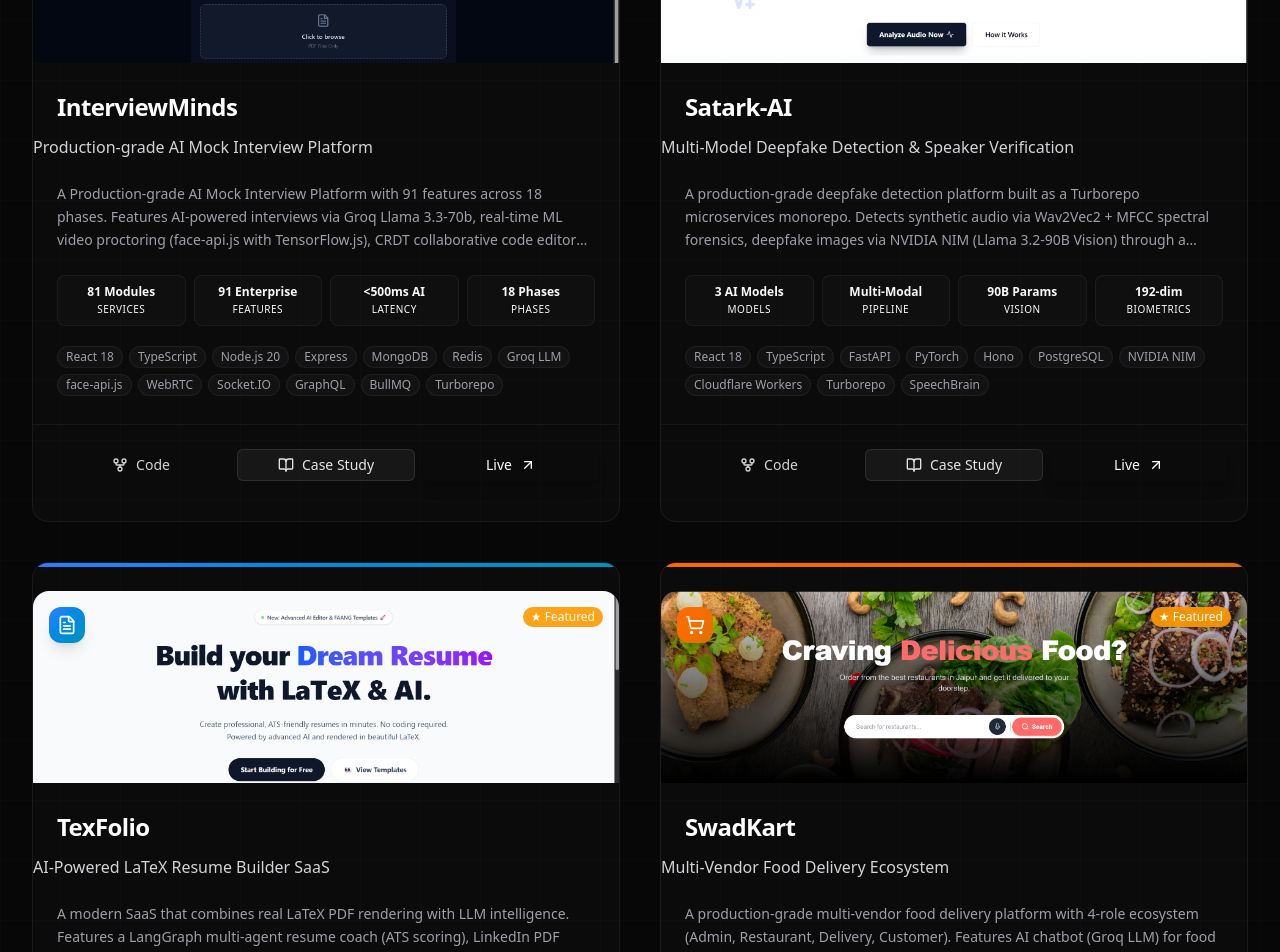
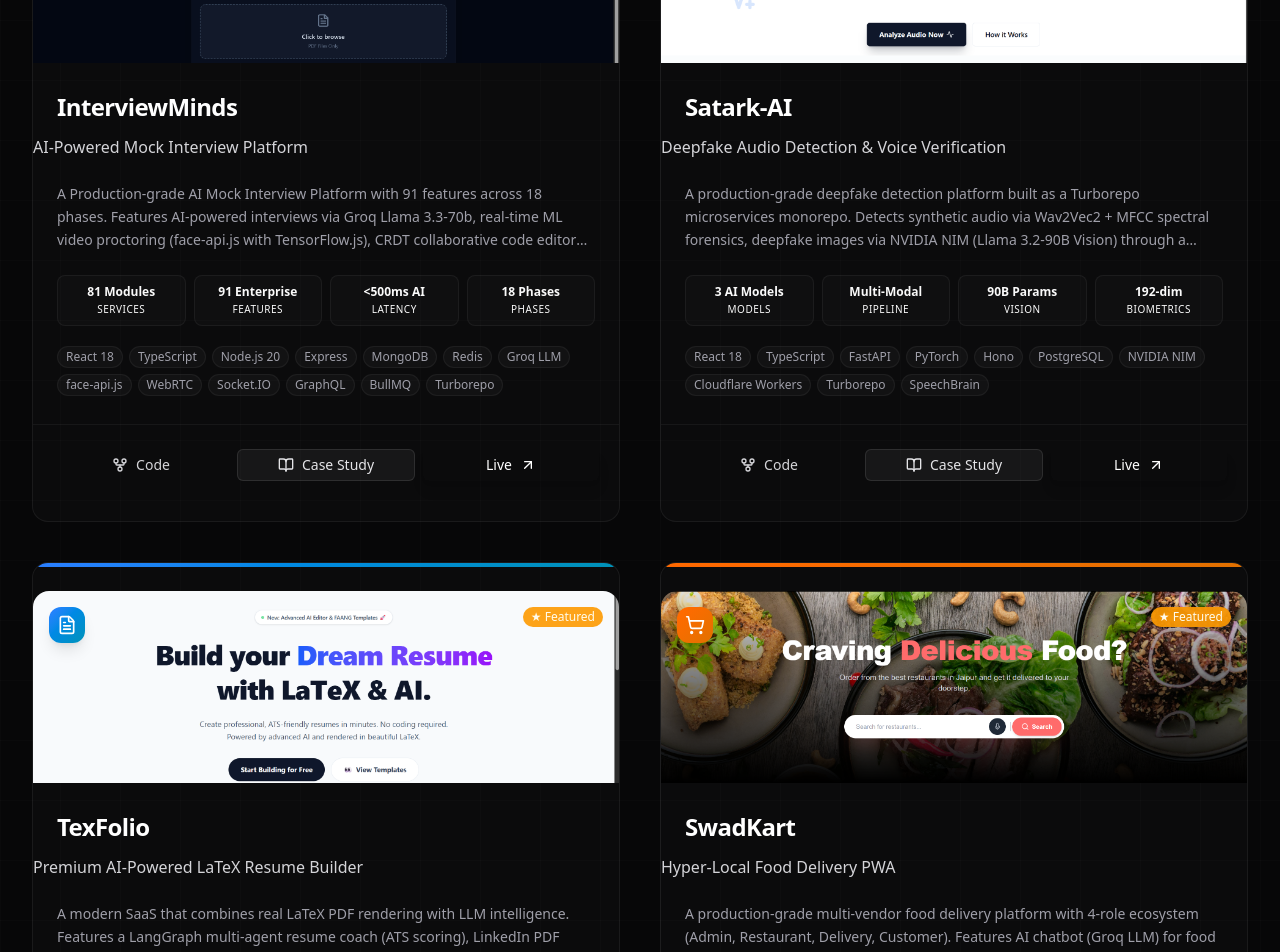
Before and after one commit to theunstopabble/gautam_portfolio, a Next.js app: page /projects in a window 1280 px wide. Shown: the part 460-1412 px from the top of the page. Built offline with nearby package versions, Linux system fonts and the light colour scheme.

Commit message:
feat: update meta titles/descriptions + GitHub Action for auto-indexing on push

```diff
--- a/src/app/layout.tsx
+++ b/src/app/layout.tsx
@@ -9,9 +9,9 @@
 
 export const metadata: Metadata = {
   title:
-    "Gautam Kumar | Full-Stack Developer | Solo-shipped 4 SaaS | AI Integration — Portfolio",
+    "Gautam Kumar | Full-Stack Developer & AI Engineer Portfolio",
   description:
-    "Full-Stack Developer · Solo-shipped 4 SaaS Products · Microsoft Elevate Intern. Creator of InterviewMinds, SwadKart, Satark AI & TexFolio — React, Node, Python & LLMs.",
+    "Explore the professional portfolio of Gautam Kumar, a MERN stack developer and AI enthusiast building production-grade SaaS applications, deepfake detection models, and smart web solutions.",
   keywords: [
     "Gautam Kumar",
     "Gautam Kumar developer",
@@ -47,9 +47,9 @@
   },
   openGraph: {
     title:
-      "Gautam Kumar | Full-Stack Developer | Solo-shipped 4 SaaS | AI Integration",
+      "Gautam Kumar | Full-Stack Developer & AI Engineer Portfolio",
     description:
-      "Built 4+ AI-integrated SaaS products including InterviewMinds, SwadKart, Satark AI, and TexFolio. Microsoft Elevate Intern. React, Node.js, TypeScript, Python & LLMs specialist.",
+      "Explore the professional portfolio of Gautam Kumar, a MERN stack developer and AI enthusiast building production-grade SaaS applications, deepfake detection models, and smart web solutions.",
     type: "website",
     locale: "en_US",
     url: "https://gautam-kr.vercel.app",
@@ -59,16 +59,16 @@
         url: "https://gautam-kr.vercel.app/og-image.png",
         width: 1200,
         height: 630,
-        alt: "Gautam Kumar — Full-Stack Developer | Solo-shipped 4 SaaS | AI Integration, Portfolio",
+        alt: "Gautam Kumar — Full-Stack Developer & AI Engineer Portfolio",
       },
     ],
   },
   twitter: {
     card: "summary_large_image",
     title:
-      "Gautam Kumar | Full-Stack Developer | Solo-shipped 4 SaaS | AI Integration",
+      "Gautam Kumar | Full-Stack Developer & AI Engineer",
     description:
-      "Creator of InterviewMinds, SwadKart, Satark AI & TexFolio. Microsoft Elevate Intern. Building production AI products.",
+      "Explore the professional portfolio of Gautam Kumar, a MERN stack developer and AI enthusiast building production-grade SaaS applications, deepfake detection models, and smart web solutions.",
     creator: "@_unstopabble",
   },
   robots: {
@@ -107,7 +107,7 @@
                   name: "Who is Gautam Kumar?",
                   acceptedAnswer: {
                     "@type": "Answer",
-                    text: "Gautam Kumar is a Full-Stack Developer who has solo-shipped 4 production SaaS applications with AI integration, based in Jaipur, India. He is a student at Jagannath University and a Microsoft Elevate Intern. He specializes in building Production-grade SaaS products with React, Node.js, TypeScript, Python, and LLM integration.",
+                    text: "Gautam Kumar is a Full-Stack Developer and AI Engineer based in Jaipur, India. He is a student at Jagannath University and a Microsoft Elevate Intern. He specializes in building production-grade SaaS applications with React, Node.js, TypeScript, Python, and LLM integration.",
                   },
                 },
                 {
@@ -183,7 +183,7 @@
               "@type": "LocalBusiness",
               name: "Gautam Kumar",
               description:
-                "Full-Stack Developer who has solo-shipped 4 SaaS products with AI integration.",
+                "Full-Stack Developer & AI Engineer who builds production-grade SaaS applications, deepfake detection models, and smart web solutions.",
               url: "https://gautam-kr.vercel.app",
               email: "gautamkumar43421@gmail.com",
               telephone: "+91-6207793196",
@@ -213,9 +213,9 @@
                   "@id": "https://gautam-kr.vercel.app/#person",
                   name: "Gautam Kumar",
                   url: "https://gautam-kr.vercel.app",
-                  jobTitle: "Full-Stack Developer",
+                  jobTitle: "Full-Stack Developer & AI Engineer",
                   description:
-                    "Full-Stack Developer who has solo-shipped 4 production SaaS applications with AI integration. Creator of InterviewMinds, SwadKart, Satark-AI, and TexFolio. Microsoft Elevate × AICTE Intern. B.Tech Computer Science student at Jagannath University, Jaipur (2023–2027).",
+                    "Gautam Kumar is a Full-Stack Developer and AI Engineer who builds production-grade SaaS applications, deepfake detection models, and smart web solutions. Creator of InterviewMinds, SwadKart, Satark-AI, and TexFolio. Microsoft Elevate × AICTE Intern. B.Tech Computer Science student at Jagannath University, Jaipur (2023–2027).",
                   email: "gautamkumar43421@gmail.com",
                   image: "https://gautam-kr.vercel.app/profile.png",
                   alumniOf: {
@@ -321,7 +321,7 @@
       >
         <meta itemProp="name" content="Gautam Kumar" />
         <meta itemProp="url" content="https://gautam-kr.vercel.app" />
-        <meta itemProp="jobTitle" content="Full-Stack Developer" />
+        <meta itemProp="jobTitle" content="Full-Stack Developer & AI Engineer" />
         <Navbar />
         {children}
         <AnalyticsProvider />
--- a/src/app/projects/[id]/page.tsx
+++ b/src/app/projects/[id]/page.tsx
@@ -20,12 +20,12 @@
   if (!project) return {};
 
   return {
-    title: `${project.title} — ${project.tagline} | Gautam Kumar`,
-    description: project.description,
+    title: project.seoTitle || `${project.title} — ${project.tagline} | Gautam Kumar`,
+    description: project.seoDescription || project.description,
     keywords: project.tags,
     openGraph: {
-      title: `${project.title} — ${project.tagline}`,
-      description: project.description,
+      title: project.seoTitle || `${project.title} — ${project.tagline}`,
+      description: project.seoDescription || project.description,
       url: `https://gautam-kr.vercel.app/projects/${project.id}`,
       images: project.image
         ? [
--- a/src/data/projects.ts
+++ b/src/data/projects.ts
@@ -5,7 +5,10 @@
   {
     id: "interviewminds",
     title: "InterviewMinds",
-    tagline: "Production-grade AI Mock Interview Platform",
+    tagline: "AI-Powered Mock Interview Platform",
+    seoTitle: "InterviewMinds - AI-Powered Mock Interview Platform",
+    seoDescription:
+      "A production-grade AI mock interview platform featuring a custom automated proctoring system and a live built-in code compiler to replace generic chatbots with realistic tech assessments.",
     description:
       "A Production-grade AI Mock Interview Platform with 91 features across 18 phases. Features AI-powered interviews via Groq Llama 3.3-70b, real-time ML video proctoring (face-api.js with TensorFlow.js), CRDT collaborative code editor with three-way merge, WebRTC video calls with STUN/TURN + SFU, sandboxed code execution via Piston API, and multimodal voice tone analysis. Built as a Turborepo monorepo with 81 service modules, 38 route files, and 7 MongoDB models.",
     icon: UserCheck,
@@ -77,7 +80,10 @@
   {
     id: "satark-ai",
     title: "Satark-AI",
-    tagline: "Multi-Model Deepfake Detection & Speaker Verification",
+    tagline: "Deepfake Audio Detection & Voice Verification",
+    seoTitle: "Satark-AI - Deepfake Audio Detection & Voice Verification",
+    seoDescription:
+      "A comprehensive AI-driven security platform built with Python, FastAPI, and Supabase for real-time deepfake audio detection, synthetic voice identification, and secure voice verification.",
     description:
       "A production-grade deepfake detection platform built as a Turborepo microservices monorepo. Detects synthetic audio via Wav2Vec2 + MFCC spectral forensics, deepfake images via NVIDIA NIM (Llama 3.2-90B Vision) through a Cloudflare Worker proxy, and verifies speaker identity using ECAPA-TDNN voice biometrics with 192-dim embeddings and cosine similarity matching. Ships as a PWA with real-time microphone monitoring, analytics dashboard, and PDF report exports.",
     icon: Share2,
@@ -146,7 +152,10 @@
   {
     id: "texfolio",
     title: "TexFolio",
-    tagline: "AI-Powered LaTeX Resume Builder SaaS",
+    tagline: "Premium AI-Powered LaTeX Resume Builder",
+    seoTitle: "TexFolio - Premium AI-Powered LaTeX Resume Builder",
+    seoDescription:
+      "Craft industry-standard, ATS-friendly resumes effortlessly. TexFolio is an AI-driven SaaS application that natively renders beautiful, professional resumes in pure LaTeX format.",
     description:
       "A modern SaaS that combines real LaTeX PDF rendering with LLM intelligence. Features a LangGraph multi-agent resume coach (ATS scoring), LinkedIn PDF import via Llama 3.3, FAANG-ready templates, drag-and-drop editor, Organizations with RBAC (Owner → Admin → Editor → Viewer), BullMQ async PDF generation with progress tracking, distributed Redis rate limiting, Razorpay payments, and GDPR compliance (data export + PII anonymization).",
     icon: FileText,
@@ -218,7 +227,10 @@
   {
     id: "swadkart",
     title: "SwadKart",
-    tagline: "Multi-Vendor Food Delivery Ecosystem",
+    tagline: "Hyper-Local Food Delivery PWA",
+    seoTitle: "SwadKart - Hyper-Local Food Delivery PWA",
+    seoDescription:
+      "A highly responsive, hyper-local food delivery progressive web application developed using the MERN stack, offering real-time tracking, slick animations, and seamless user experience.",
     description:
       "A production-grade multi-vendor food delivery platform with 4-role ecosystem (Admin, Restaurant, Delivery, Customer). Features AI chatbot (Groq LLM) for food recommendations, voice search in English & Hindi, biometric auth (WebAuthn fingerprint/FaceID), real-time GPS delivery tracking via Socket.io, Razorpay payments (UPI/Cards/Wallets/COD), gamification (streaks, SwadCoins, badges), group ordering with bill splitting, and PWA with offline support. Built with 30+ API routes, 14 Mongoose schemas, and enterprise security (fraud detection, rate limiting, GDPR).",
     icon: ShoppingCart,
--- a/src/types.ts
+++ b/src/types.ts
@@ -4,6 +4,8 @@
   id: string;
   title: string;
   tagline: string;
+  seoTitle?: string;
+  seoDescription?: string;
   description: string;
   icon: LucideIcon;
   tags: string[];
```
Also changed, not shown: public/llms-full.txt, public/llms.txt.
